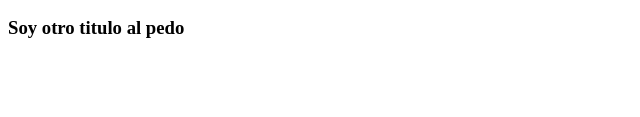
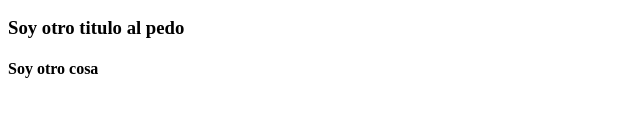
Before and after one commit to MarceArqit/MiPrimerGIT, a plain HTML site: page index.html in a window 1280 px wide. Shown: the part 205-322 px from the top of the page, without its empty margins (0-640 px from the left). Drawn offline with Linux system fonts and the light colour scheme.

Commit message:
Agrego un h4

```diff
--- a/index.html
+++ b/index.html
@@ -18,7 +18,7 @@
     <h3>
         Soy otro titulo al pedo
     </h3>
-
+  <h4> Soy otro cosa</h4>
 
 </body>
 </html>
```
